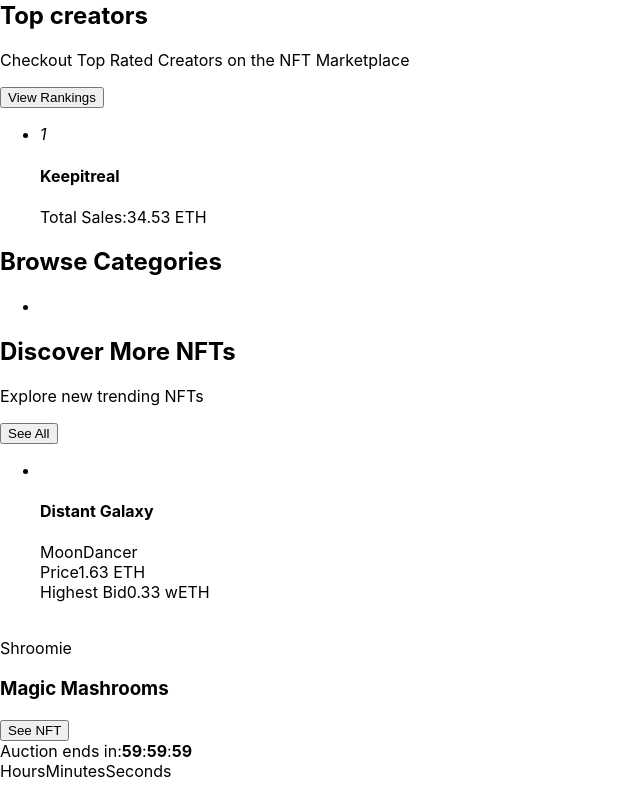
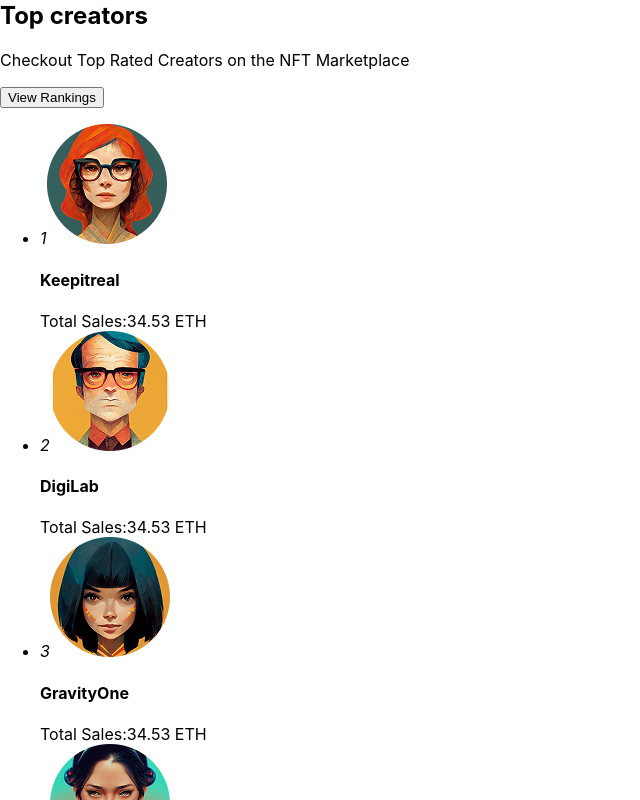
Before and after one commit to dimajpeg/react-good-food, a React (Create React App) app: page / in a window 1280 px wide. Shown: the part 2060-2860 px from the top of the page, without its empty margins (0-640 px from the left). Built offline with nearby package versions, Linux system fonts and the light colour scheme.

Commit message:
сделал topcreaters

```diff
--- /dev/null
+++ b/src/components/CreatorCard/CreatorCard.jsx
@@ -0,0 +1,22 @@
+import React from "react";
+
+const basePath = "./images/";
+
+// Наш компонент принимает один prop, который мы назовем 'creator'.
+// Внутри 'creator' будет лежать один объект из нашего массива данных.
+function CreatorCard({ creator }) {
+  return (
+    <li className="creator">
+      {/* Используем данные из props для отображения */}
+      <i className="position">{creator.position}</i>
+      <img src={basePath + creator.ava} alt={creator.name} className="ava" />
+      <h4 className="name">{creator.name}</h4>
+      <div className="row">
+        <span>Total Sales:</span>
+        <span className="amount">{creator.amount}</span>
+      </div>
+    </li>
+  );
+}
+
+export default CreatorCard;
--- a/src/components/TopCreators/TopCreators.jsx
+++ b/src/components/TopCreators/TopCreators.jsx
@@ -1,6 +1,7 @@
 import React from "react";
+import CreatorCard from "../CreatorCard/CreatorCard";
 
-function TopCreators() {
+function TopCreators({ data: creators = [] }) {
   return (
     <section className="top-creators">
       <div className="container">
@@ -13,18 +14,17 @@ function TopCreators() {
         </header>
 
         <ul className="creators">
-          <li className="creator">
-            <i className="position">1</i>
-            <img src="" alt="" className="ava" />
-              <h4 className="name">Keepitreal</h4>
-              <div className="row">
-                <span>Total Sales:</span>
-                <span className="amount">34.53 ETH</span>
-              </div>
-          </li>
-        </ul>
-      </div>
-    </section>
+          {/* 2. Запускаем "конвейер" .map() по массиву creators */}
+          {creators.map((creatorObject) => (
+            // 3. Для каждого объекта создаем компонент CreatorCard
+            <CreatorCard
+              key={creatorObject.position} // Уникальный ключ
+              creator={creatorObject}      // Передаем ВЕСЬ объект создателя в prop 'creator'
+            />
+          ))}
+      </ul>
+    </div>
+    </section >
   )
 }
 export default TopCreators
```
